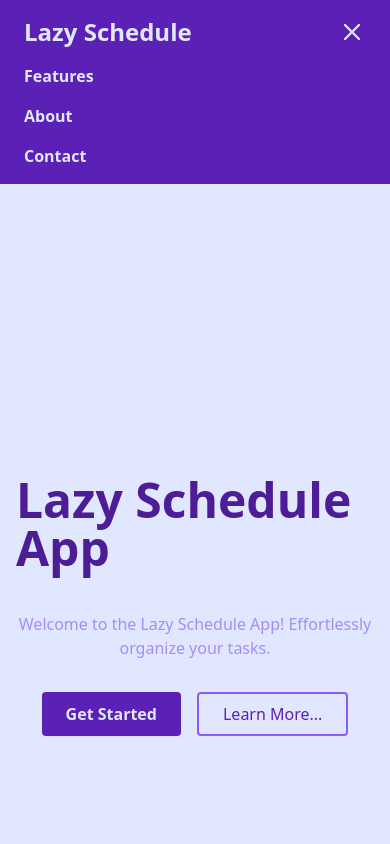
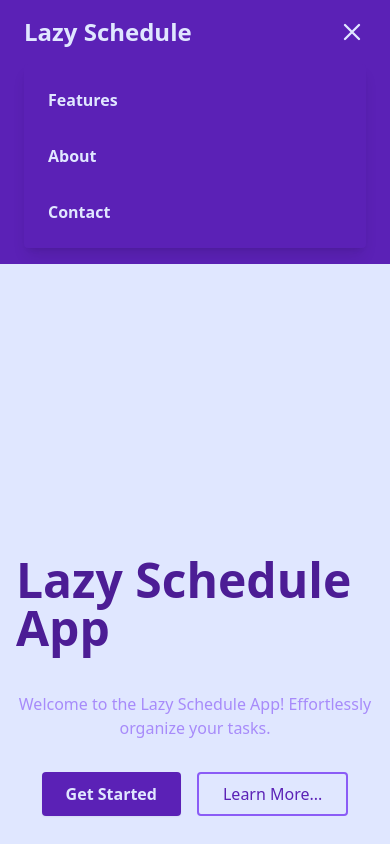
Before and after one commit to veefa/lazy-schedule-app-0, a React (Vite) app: page / in a window 390 px wide. Both pictures are taken after a click on the button "Toggle menu". Shown: the top 844 px of the page. Built offline with nearby package versions, Linux system fonts and the light colour scheme.

Commit message:
feat: improve mobile navbar menu style and UX

```diff
--- a/src/compoments/Navbar.tsx
+++ b/src/compoments/Navbar.tsx
@@ -56,22 +56,22 @@ const Navbar: React.FC = () => {
       </div>
       {/* Mobile menu */}
       {menuOpen && (
-        <div className="md:hidden flex flex-col gap-4 mt-4 font-semibold">
+        <div className="md:hidden flex flex-col gap-4 bg-violet-800 shadow-lg mt-4 p-4 rounded font-semibold">
           <Link
             to="/#features"
-            className="text-indigo-100 hover:text-violet-300 transition"
+            className="px-2 py-2 rounded text-indigo-100 hover:text-violet-300 transition"
             onClick={handleMobileLinkClick}>
             Features
           </Link>
           <Link
             to="/#about"
-            className="text-indigo-100 hover:text-violet-300 transition"
+            className="px-2 py-2 rounded text-indigo-100 hover:text-violet-300 transition"
             onClick={handleMobileLinkClick}>
             About
           </Link>
           <Link
             to="/#contact"
-            className="text-indigo-100 hover:text-violet-300 transition"
+            className="px-2 py-2 rounded text-indigo-100 hover:text-violet-300 transition"
             onClick={handleMobileLinkClick}>
             Contact
           </Link>
```
